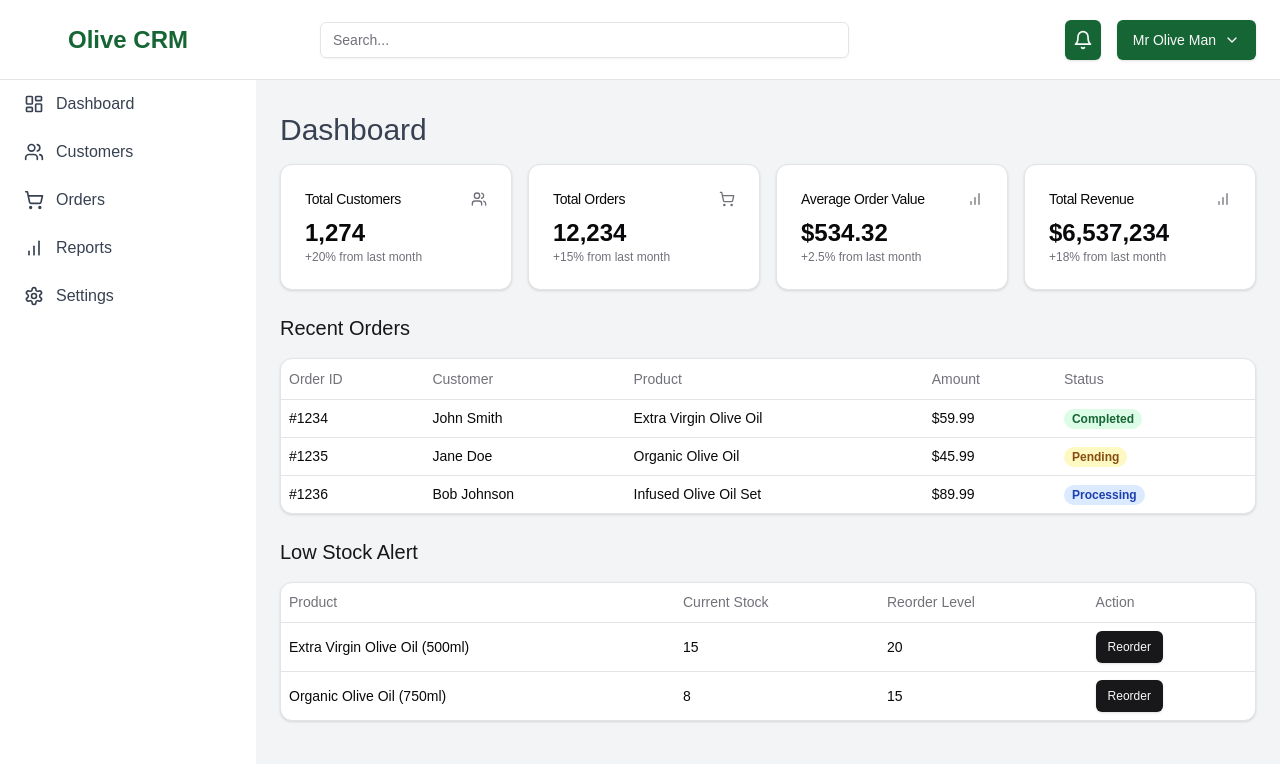
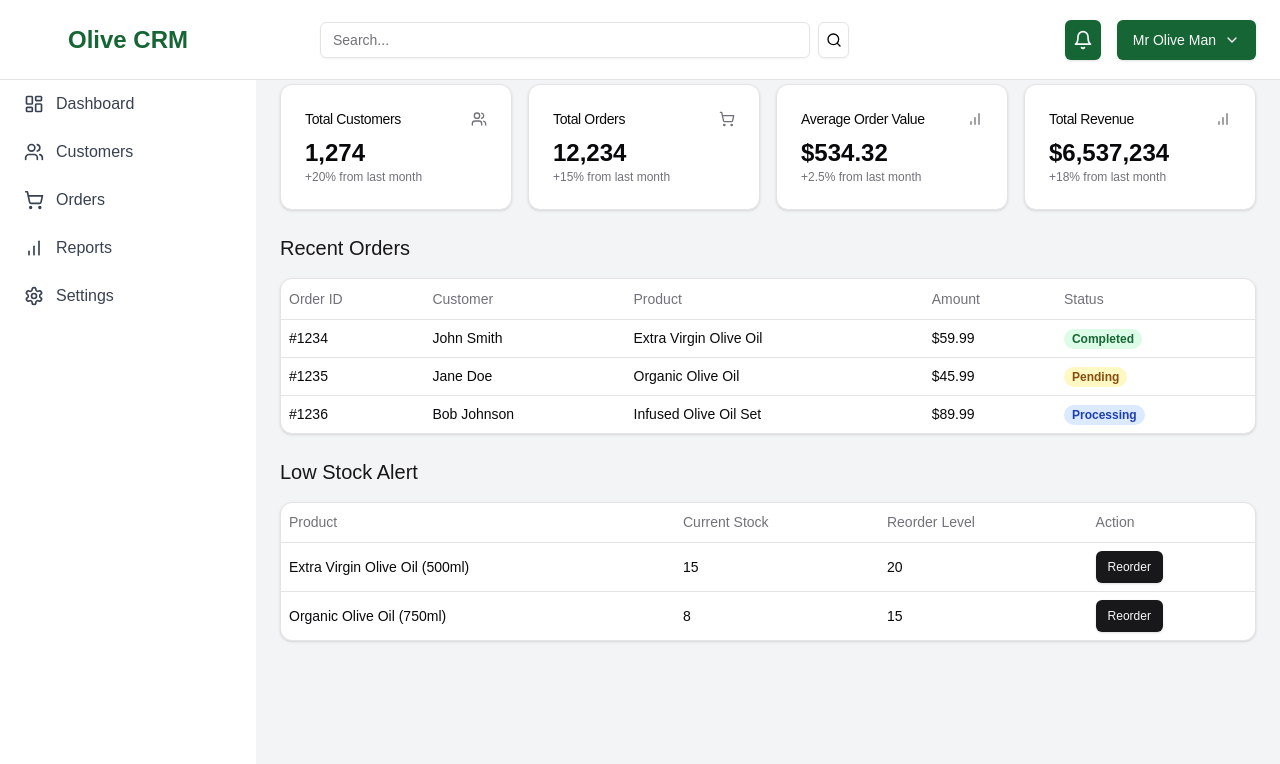
Before and after one commit to RicePuddn/OOP-CRM, a Next.js app in the folder olive-crm/: page /dashboard in a window 1280 px wide. Shown: the top 764 px of the page. Built offline with nearby package versions, Linux system fonts and the light colour scheme.

Commit message:
Updated Navbar

```diff
--- a/olive-crm/src/components/dashBoard.tsx
+++ b/olive-crm/src/components/dashBoard.tsx
@@ -1,22 +1,6 @@
-import {
-  Bell,
-  ChevronDown,
-  Users,
-  ShoppingCart,
-  BarChart,
-  LogOut,
-} from "lucide-react";
+import { Users, ShoppingCart, BarChart } from "lucide-react";
 import { Button } from "@/components/ui/button";
 import { Card, CardContent, CardHeader, CardTitle } from "@/components/ui/card";
-import {
-  DropdownMenu,
-  DropdownMenuContent,
-  DropdownMenuItem,
-  DropdownMenuLabel,
-  DropdownMenuSeparator,
-  DropdownMenuTrigger,
-} from "@/components/ui/dropdown-menu";
-import { Input } from "@/components/ui/input";
 import {
   Table,
   TableBody,
@@ -29,48 +13,6 @@ import {
 export default function DashboardPage() {
   return (
     <>
-      {/* Header */}
-      <header className="flex items-center justify-between px-6 py-4 bg-white border-b h-20">
-        <div className="flex items-center w-7/12">
-          <Input
-            type="search"
-            placeholder="Search..."
-            className="ml-10 text-black "
-          />
-        </div>
-        <div className="flex items-center">
-          <Button
-            variant="default"
-            size="icon"
-            className="bg-green-800 hover:bg-green-700 hover:text-gray-200 h-10"
-          >
-            <Bell className="h-5 w-5" />
-          </Button>
-          <DropdownMenu>
-            <DropdownMenuTrigger asChild>
-              <Button
-                variant="default"
-                className="ml-4 bg-green-800 hover:bg-green-700 hover:text-gray-200 h-10"
-              >
-                Mr Olive Man
-                <ChevronDown className="ml-2 h-4 w-4" />
-              </Button>
-            </DropdownMenuTrigger>
-            <DropdownMenuContent align="center">
-              <DropdownMenuLabel>My Account</DropdownMenuLabel>
-              <DropdownMenuSeparator />
-              <DropdownMenuItem>Profile</DropdownMenuItem>
-              <DropdownMenuItem>Settings</DropdownMenuItem>
-              <DropdownMenuSeparator />
-              <DropdownMenuItem>
-                <LogOut className="mr-2 h-4 w-4" />
-                <span>Log out</span>
-              </DropdownMenuItem>
-            </DropdownMenuContent>
-          </DropdownMenu>
-        </div>
-      </header>
-
       {/* Main Content */}
       <main className="flex-1 overflow-x-hidden overflow-y-auto bg-gray-100">
         <div className="container mx-auto px-6 py-8">
--- a/olive-crm/src/components/sideBar.tsx
+++ b/olive-crm/src/components/sideBar.tsx
@@ -7,9 +7,22 @@ import {
   ShoppingCart,
   Users,
   Menu,
-  ArrowLeftFromLine,
+  Search,
+  Bell,
+  ChevronDown,
+  LogOut,
 } from "lucide-react";
 import Link from "next/link";
+import { Input } from "./ui/input";
+import { Button } from "./ui/button";
+import {
+  DropdownMenu,
+  DropdownMenuContent,
+  DropdownMenuItem,
+  DropdownMenuLabel,
+  DropdownMenuSeparator,
+  DropdownMenuTrigger,
+} from "./ui/dropdown-menu";
 
 export default function Sidebar() {
   const [sidebarOpen, setSidebarOpen] = useState(false);
@@ -28,6 +41,7 @@ export default function Sidebar() {
 
   return (
     <>
+      <div>
         {/* Toggle button for small screens */}
         <button
           className="fixed top-4 left-4 z-30 md:hidden"
@@ -38,13 +52,15 @@ export default function Sidebar() {
 
         {/* Sidebar */}
         <div
-        className={`fixed inset-y-0 left-0 z-20 w-64 bg-white transform ${
+          className={`fixed inset-y-0 left-0 z-20 w-64 bg-white transform  ${
             sidebarOpen ? "translate-x-0" : "-translate-x-full"
           } transition-transform duration-300 ease-in-out md:translate-x-0 overflow-y-auto`}
         >
           <div className="sticky top-0 bg-white z-10">
             <div className="flex items-center justify-center h-20 border-b">
-            <span className="text-2xl font-bold text-green-800">Olive CRM</span>
+              <span className="text-2xl font-bold text-green-800">
+                Olive CRM
+              </span>
             </div>
           </div>
           <nav className="flex-grow">
@@ -85,6 +101,54 @@ export default function Sidebar() {
             </Link>
           </nav>
         </div>
+        <header className="fixed top-0 right-0 z-20 flex items-center justify-between px-6 py-4 bg-white border-b h-20 left-0 md:left-64">
+          <div className="flex items-center w-7/12">
+            <Input
+              type="search"
+              placeholder="Search..."
+              className="ml-10 text-black "
+            />
+            <Button
+              variant="outline"
+              size="icon"
+              className="ml-2 text-black hover:text-slate-500"
+            >
+              <Search className="h-4 w-4" />
+            </Button>
+          </div>
+          <div className="flex items-center">
+            <Button
+              variant="default"
+              size="icon"
+              className="bg-green-800 hover:bg-green-700 hover:text-gray-200 h-10"
+            >
+              <Bell className="h-5 w-5" />
+            </Button>
+            <DropdownMenu>
+              <DropdownMenuTrigger asChild>
+                <Button
+                  variant="default"
+                  className="ml-4 bg-green-800 hover:bg-green-700 hover:text-gray-200 h-10"
+                >
+                  Mr Olive Man
+                  <ChevronDown className="ml-2 h-4 w-4" />
+                </Button>
+              </DropdownMenuTrigger>
+              <DropdownMenuContent align="center">
+                <DropdownMenuLabel>My Account</DropdownMenuLabel>
+                <DropdownMenuSeparator />
+                <DropdownMenuItem>Profile</DropdownMenuItem>
+                <DropdownMenuItem>Settings</DropdownMenuItem>
+                <DropdownMenuSeparator />
+                <DropdownMenuItem>
+                  <LogOut className="mr-2 h-4 w-4" />
+                  <span>Log out</span>
+                </DropdownMenuItem>
+              </DropdownMenuContent>
+            </DropdownMenu>
+          </div>
+        </header>
+      </div>
     </>
   );
 }
```
Lines whose indentation alone changed are shown as unchanged.
